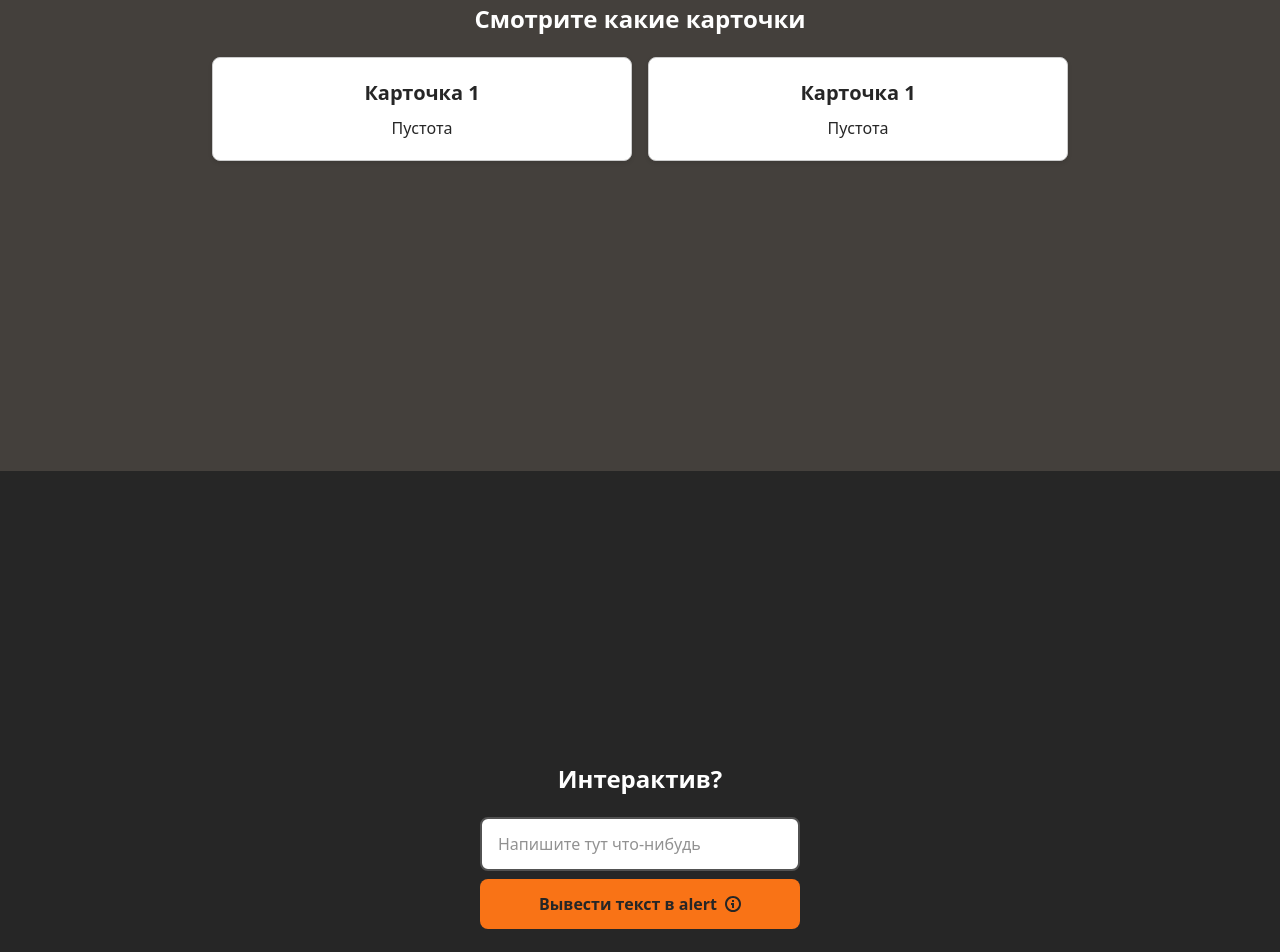
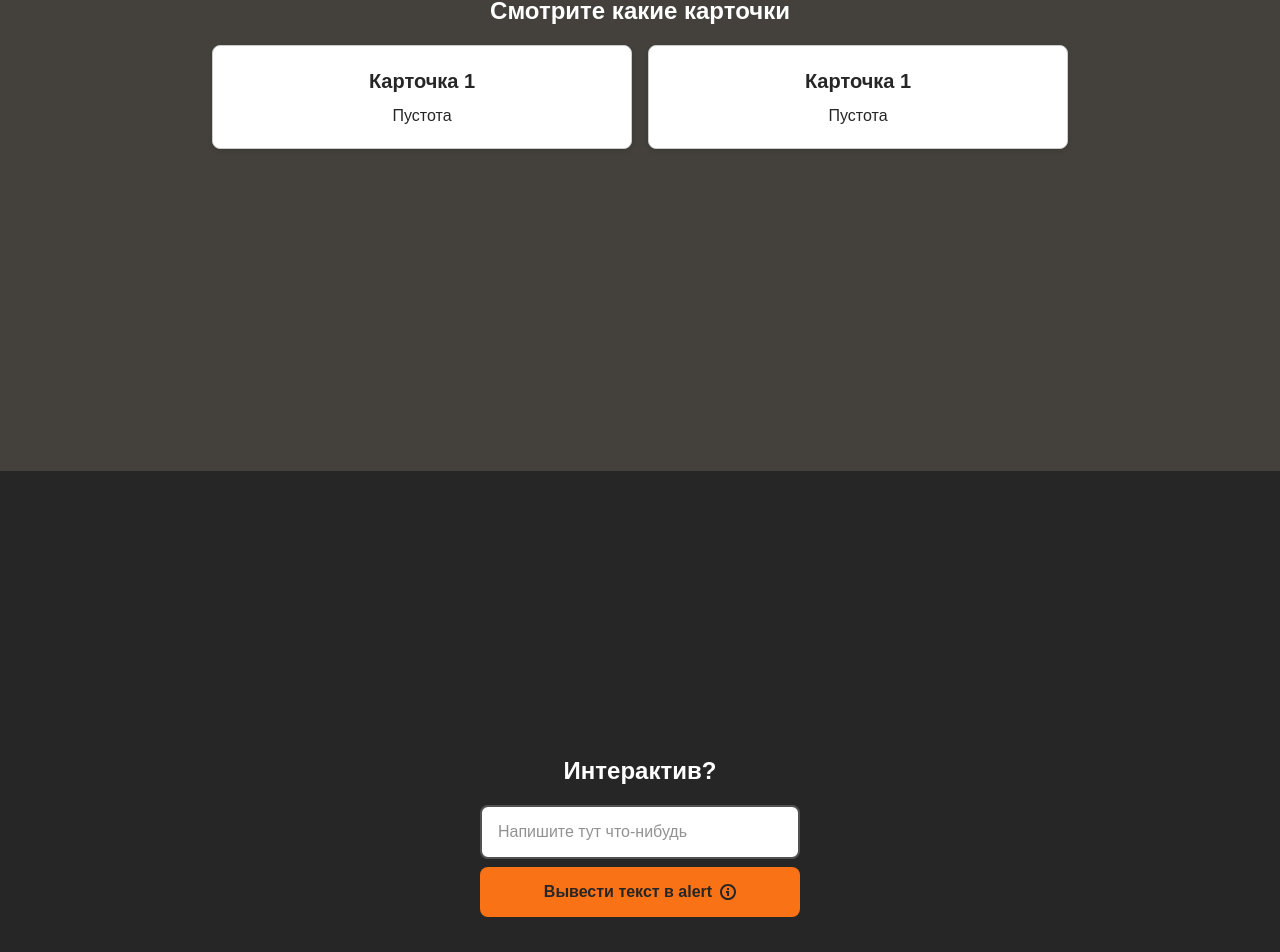
Before and after one commit to YakovShevtsov/fuse8-lessons, a React (Vite) app: page /landing in a window 1280 px wide. Shown: the part 1217-2169 px from the top of the page. Built offline with nearby package versions, Linux system fonts and the light colour scheme.

Commit message:
[Lesson3] Removed default headings margins

```diff
--- a/src/app/index.scss
+++ b/src/app/index.scss
@@ -22,6 +22,15 @@
 body {
   min-width: 320px;
   min-height: 100vh;
+  margin: 0;
+}
+
+h1,
+h2,
+h3,
+h4,
+h5,
+h6 {
   margin: 0;
 }
 
--- a/src/pages/home/ui/home-page.module.scss
+++ b/src/pages/home/ui/home-page.module.scss
@@ -1,3 +1,4 @@
 .home-page-title {
+  margin-top: 32px;
   text-align: center;
 }
--- a/src/pages/landing/ui/cards-section/cards-section.module.scss
+++ b/src/pages/landing/ui/cards-section/cards-section.module.scss
@@ -4,6 +4,7 @@
 .cards-container {
   flex-wrap: wrap;
   width: 100%;
+  margin-top: 16px;
   @include flex-center(row, 16px);
 }
 
--- a/src/pages/landing/ui/interactive-block/interactive-block.module.scss
+++ b/src/pages/landing/ui/interactive-block/interactive-block.module.scss
@@ -11,5 +11,6 @@
 .interactive-actions {
   width: 100%;
   max-width: 320px;
+  margin-top: 16px;
   @include flex-center(column, 8px, stretch);
 }
--- a/src/pages/landing/ui/landing-page.module.scss
+++ b/src/pages/landing/ui/landing-page.module.scss
@@ -1,4 +1,7 @@
 .landing-page {
+  overflow-x: hidden;
+  font-family: Arial, sans-serif;
+
   h2 {
     font-size: var(--font-size-xl);
   }
--- a/src/pages/post/ui/post-page.module.scss
+++ b/src/pages/post/ui/post-page.module.scss
@@ -1,8 +1,11 @@
 .post-page-title,
 .random-post-title {
+  margin-top: 32px;
   text-align: center;
 }
 
 .random-post-btn {
-  margin: 0 auto;
+  margin-top: 32px;
+  margin-right: auto;
+  margin-left: auto;
 }
```
